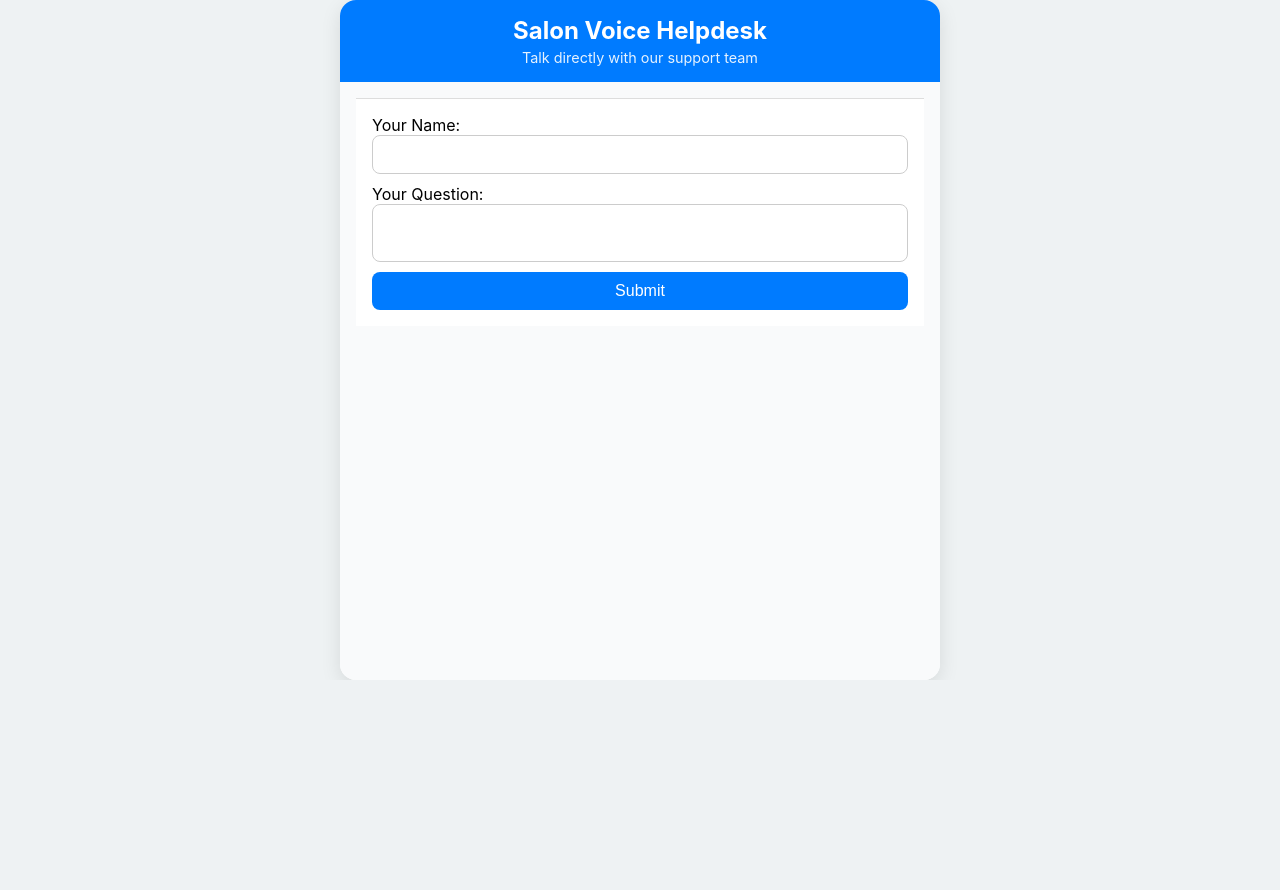
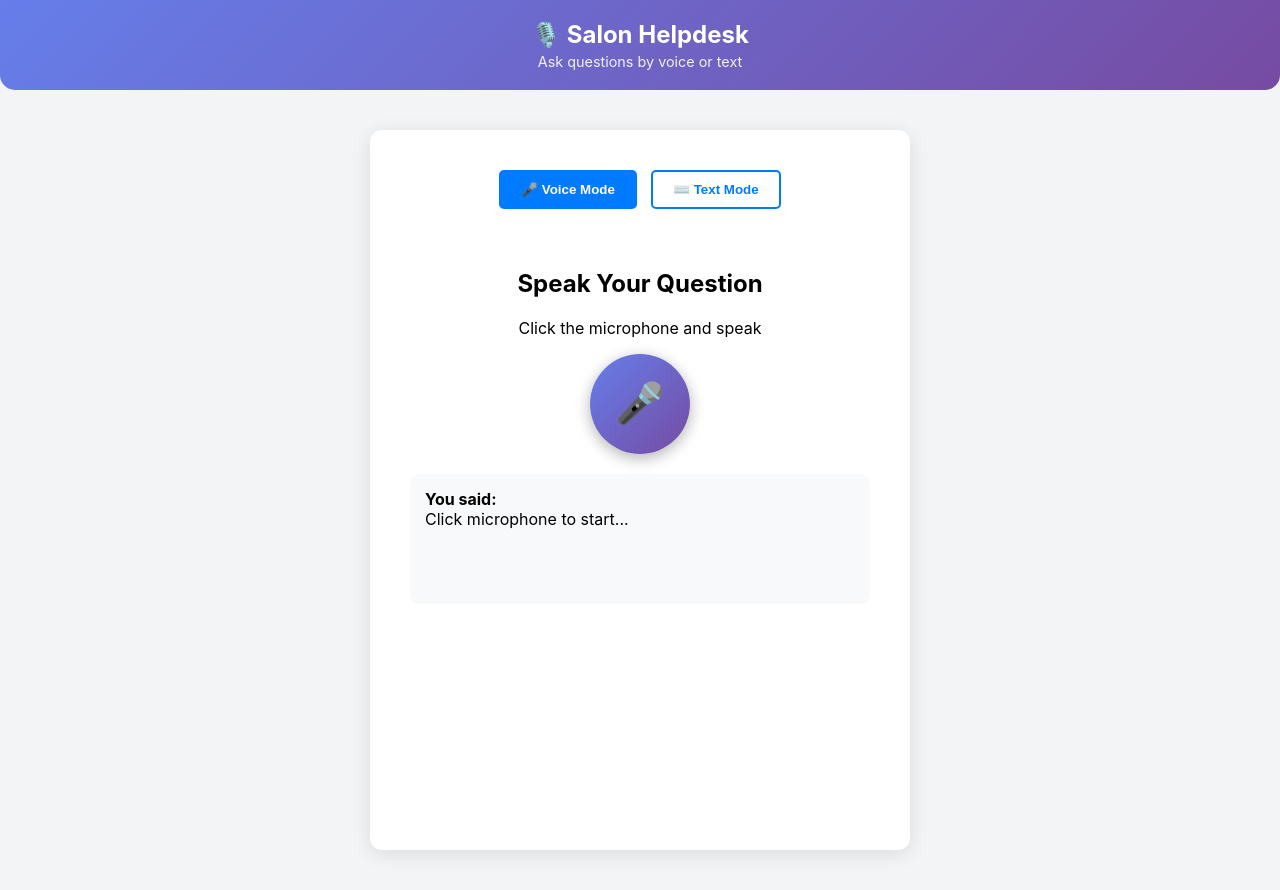
Before and after one commit to Ruddy7/FrontDesk-Assessment, a FastAPI app: page / in a window 1280 px wide. Before the commit the page ends 680 px from the top, so only its background shows below. Run offline with FastAPI, Linux system fonts and the light colour scheme; parts of the project's set-up code (start-up, migrations or seed data) failed here and were passed over; some libraries are stand-ins or nearby versions.

Commit message:
Frondesk Assessment

```diff
--- a/app/templates/caller.html
+++ b/app/templates/caller.html
@@ -3,179 +3,348 @@
 <head>
   <meta charset="UTF-8" />
   <meta name="viewport" content="width=device-width, initial-scale=1.0" />
-  <title>Salon Help Desk</title>
+  <title>Salon Voice Helpdesk</title>
   <link rel="stylesheet" href="/static/style.css" />
   <script src="https://cdn.jsdelivr.net/npm/livekit-client/dist/livekit-client.umd.js"></script>
+
+  <style>
+    body {
+      font-family: "Inter", sans-serif;
+      background: #f3f4f6;
+      margin: 0;
+      padding: 0;
+    }
+    header {
+      text-align: center;
+      padding: 20px;
+      background: linear-gradient(135deg, #667eea 0%, #764ba2 100%);
+      color: white;
+      border-radius: 0 0 15px 15px;
+    }
+    .chat-container {
+      max-width: 500px;
+      margin: 40px auto;
+      background: white;
+      border-radius: 12px;
+      box-shadow: 0 4px 20px rgba(0, 0, 0, 0.1);
+      padding: 20px;
+    }
+    .voice-mode {
+      text-align: center;
+      padding: 20px;
+    }
+    .mic-button {
+      width: 100px;
+      height: 100px;
+      border-radius: 50%;
+      background: linear-gradient(135deg, #667eea 0%, #764ba2 100%);
+      color: white;
+      border: none;
+      font-size: 40px;
+      cursor: pointer;
+      box-shadow: 0 4px 15px rgba(0, 0, 0, 0.3);
+      transition: transform 0.2s;
+    }
+    .mic-button:hover {
+      transform: scale(1.1);
+    }
+    .mic-button.listening {
+      animation: pulse 1s infinite;
+      background: linear-gradient(135deg, #f093fb 0%, #f5576c 100%);
+    }
+    @keyframes pulse {
+      0%, 100% { transform: scale(1); }
+      50% { transform: scale(1.1); }
+    }
+    .transcript-box {
+      background: #f8f9fa;
+      border-radius: 10px;
+      padding: 15px;
+      margin: 20px 0;
+      min-height: 100px;
+      text-align: left;
+    }
+    .mode-toggle {
+      margin: 20px 0;
+      text-align: center;
+    }
+    .toggle-btn {
+      padding: 10px 20px;
+      margin: 0 5px;
+      border: 2px solid #007bff;
+      background: white;
+      color: #007bff;
+      border-radius: 5px;
+      cursor: pointer;
+      font-weight: 600;
+    }
+    .toggle-btn.active {
+      background: #007bff;
+      color: white;
+    }
+    form {
+      display: flex;
+      flex-direction: column;
+    }
+    form input, form textarea {
+      margin-bottom: 10px;
+      padding: 10px;
+      border-radius: 5px;
+      border: 1px solid #ccc;
+    }
+    form button {
+      padding: 10px;
+      background: #667eea;
+      color: white;
+      border: none;
+      border-radius: 5px;
+      cursor: pointer;
+    }
+    #call-interface {
+      display: none;
+      text-align: center;
+    }
+  </style>
 </head>
+
 <body>
-  <div class="chat-container">
   <header>
-      <h1>Salon Voice Helpdesk</h1>
-      <p>Talk directly with our support team</p>
+    <h1>🎙️ Salon Helpdesk</h1>
+    <p>Ask questions by voice or text</p>
   </header>
 
-    <div id="chat-box">
-      {% if ticket_id %}
-      <div class="bot-message">
-        <p>{{ message }}</p>
+  <div class="chat-container">
+    <div class="mode-toggle">
+      <button id="voice-mode-btn" class="toggle-btn active" onclick="switchMode('voice')">🎤 Voice Mode</button>
+      <button id="text-mode-btn" class="toggle-btn" onclick="switchMode('text')">⌨️ Text Mode</button>
     </div>
-      <div class="bot-message">
-        <p>Click below to start your live voice call.</p>
+
+    <!-- Voice Interface -->
+    <div id="voice-interface" class="voice-mode">
+      <h2>Speak Your Question</h2>
+      <p>Click the microphone and speak</p>
+      <button id="mic-btn" class="mic-button" onclick="toggleListening()">🎤</button>
+
+      <div class="transcript-box">
+        <strong>You said:</strong>
+        <div id="transcript">Click microphone to start...</div>
       </div>
-      <button id="call-btn" class="join-btn" data-ticket="{{ ticket_id }}">
-        🎤 Start Voice Call
-      </button>
-      <p id="call-status" style="margin-top: 10px; text-align:center;"></p>
-      {% else %}
-      <form action="/call" method="post">
+
+      <div id="response-box" class="transcript-box" style="display:none;">
+        <strong>Response:</strong>
+        <div id="response-text"></div>
+      </div>
+
+      <div id="escalation-section" style="display:none;">
+        <p>No answer found. Connecting you to supervisor...</p>
+        <label for="caller-name">Your Name:</label>
+        <input type="text" id="caller-name" placeholder="Enter your name" />
+        <button onclick="connectToSupervisor()">📞 Connect via Voice</button>
+      </div>
+    </div>
+
+    <!-- Text Interface -->
+    <div id="text-interface" style="display:none;">
+      <form id="text-form" action="/call" method="post">
         <label for="caller">Your Name:</label>
         <input type="text" id="caller" name="caller" required />
         <label for="question">Your Question:</label>
         <textarea id="question" name="question" required></textarea>
         <button type="submit">Submit</button>
       </form>
-      {% endif %}
+    </div>
+
+    <!-- Call Interface -->
+    <div id="call-interface">
+      <h3>Connecting you to a supervisor via voice...</h3>
+      <button id="call-btn" class="join-btn">🎤 Start Voice Call with Supervisor</button>
+      <p id="call-status" style="margin-top: 10px; text-align:center;"></p>
     </div>
   </div>
 
   <script>
+    // ====== Browser Speech Recognition ======
+    const SpeechRecognition = window.SpeechRecognition || window.webkitSpeechRecognition;
+    const recognition = SpeechRecognition ? new SpeechRecognition() : null;
+
+    let isListening = false;
+    let currentQuestion = "";
+    let currentTicketId = null;
+
+    if (recognition) {
+      recognition.continuous = false;
+      recognition.lang = "en-US";
+      recognition.interimResults = false;
+
+      recognition.onresult = (event) => {
+        const transcript = event.results[0][0].transcript;
+        currentQuestion = transcript;
+        document.getElementById("transcript").innerHTML = transcript;
+        askQuestion(transcript);
+      };
+
+      recognition.onerror = (event) => {
+        document.getElementById("transcript").innerHTML = `Error: ${event.error}`;
+        stopListening();
+      };
+
+      recognition.onend = () => {
+        stopListening();
+      };
+    }
+
+    function switchMode(mode) {
+      if (mode === "voice") {
+        document.getElementById("voice-interface").style.display = "block";
+        document.getElementById("text-interface").style.display = "none";
+        document.getElementById("voice-mode-btn").classList.add("active");
+        document.getElementById("text-mode-btn").classList.remove("active");
+      } else {
+        document.getElementById("voice-interface").style.display = "none";
+        document.getElementById("text-interface").style.display = "block";
+        document.getElementById("voice-mode-btn").classList.remove("active");
+        document.getElementById("text-mode-btn").classList.add("active");
+      }
+    }
+
+    function toggleListening() {
+      if (!recognition) {
+        alert("Speech recognition not supported in this browser.");
+        return;
+      }
+
+      if (isListening) {
+        recognition.stop();
+      } else {
+        recognition.start();
+        isListening = true;
+        document.getElementById("mic-btn").classList.add("listening");
+        document.getElementById("transcript").innerHTML = "Listening...";
+      }
+    }
+
+    function stopListening() {
+      isListening = false;
+      document.getElementById("mic-btn").classList.remove("listening");
+    }
+
+    async function askQuestion(question) {
+      try {
+        const resp = await fetch("/ask_voice", {
+          method: "POST",
+          headers: { "Content-Type": "application/json" },
+          body: JSON.stringify({ question }),
+        });
+
+        const data = await resp.json();
+
+        if (data.answer) {
+          showResponse(data.answer);
+          speakText(data.answer);
+        } else if (data.ticket_id) {
+          currentTicketId = data.ticket_id;
+          document.getElementById("escalation-section").style.display = "block";
+          speakText("I don't have that information. Let me connect you with a supervisor who can help.");
+        }
+      } catch (error) {
+        showResponse("Sorry, there was an error. Please try again.");
+      }
+    }
+
+    function showResponse(text) {
+      document.getElementById("response-box").style.display = "block";
+      document.getElementById("response-text").innerText = text;
+    }
+
+    function speakText(text) {
+      const utterance = new SpeechSynthesisUtterance(text);
+      utterance.rate = 1.0;
+      utterance.pitch = 1.0;
+      utterance.volume = 1.0;
+      const voices = speechSynthesis.getVoices();
+      const preferredVoice = voices.find(v => v.name.includes("Female") || v.name.includes("Samantha"));
+      if (preferredVoice) utterance.voice = preferredVoice;
+      speechSynthesis.speak(utterance);
+    }
+
+    async function connectToSupervisor() {
+      const name = document.getElementById("caller-name").value.trim();
+      if (!name) {
+        alert("Please enter your name");
+        return;
+      }
+
+      if (!currentTicketId) {
+        alert("No ticket created yet");
+        return;
+      }
+
+      document.getElementById("voice-interface").style.display = "none";
+      document.getElementById("call-interface").style.display = "block";
+
+      setupVoiceCall(currentTicketId);
+    }
+
+    // ====== LiveKit Voice Call ======
     const { Room, RoomEvent, createLocalAudioTrack } = window.LivekitClient;
-    let roomClient;
-    let localAudioTrack;
-    let muted = false;
+    let roomClient, localAudioTrack, muted = false;
 
-    async function joinCall(ticketId, role = "caller") {
+    async function setupVoiceCall(ticketId) {
       const statusEl = document.getElementById("call-status");
       const btn = document.getElementById("call-btn");
 
-      console.log("joinCall started for ticket:", ticketId);
-
+      btn.onclick = async () => {
         btn.disabled = true;
-      statusEl.innerText = "Requesting connection...";
-      statusEl.style.color = "#666";
+        statusEl.innerText = "Connecting...";
 
         try {
-        // Fetch join token
-        console.log("Fetching token from:", `/join_token/${ticketId}?role=${role}`);
-        const resp = await fetch(`/join_token/${ticketId}?role=${role}`);
-        console.log("Token response status:", resp.status);
+          const resp = await fetch(`/join_token/${ticketId}?role=caller`);
+          const data = await resp.json();
 
-        if (!resp.ok) {
-          const errorText = await resp.text();
-          console.error("Token fetch failed:", errorText);
-          statusEl.innerText = "❌ Connection failed: " + errorText;
-          statusEl.style.color = "red";
-          btn.disabled = false;
-          return;
-        }
-
-        const data = await resp.json();
-        console.log("Join data received:", data);
-        console.log("Room:", data.room);
-        console.log("URL:", data.url);
-        console.log("Token length:", data.token.length);
-
-        statusEl.innerText = "Creating room...";
-
-        // Create room instance
           roomClient = new Room();
 
-        // Set up event handlers
-        roomClient.on(RoomEvent.Disconnected, () => {
-          console.log("Room disconnected");
-          statusEl.innerText = "Call ended.";
-          statusEl.style.color = "#666";
-          btn.disabled = false;
-          btn.innerText = "🎤 Reconnect Call";
-        });
-
           roomClient.on(RoomEvent.Connected, () => {
-          console.log("Room connected successfully");
             statusEl.innerText = "✅ Connected - Waiting for supervisor...";
             statusEl.style.color = "green";
           });
 
           roomClient.on(RoomEvent.ParticipantConnected, (participant) => {
-          console.log("Participant joined:", participant.identity);
-          if (participant.identity.startsWith('supervisor-')) {
+            if (participant.identity.startsWith("supervisor-")) {
               statusEl.innerText = "✅ Supervisor joined - You can speak now!";
-            statusEl.style.color = "green";
             }
           });
 
-        // Subscribe to remote audio
-        roomClient.on(RoomEvent.TrackSubscribed, (track, publication, participant) => {
-          console.log("Remote track subscribed:", participant.identity);
-          if (track.kind === 'audio') {
+          roomClient.on(RoomEvent.TrackSubscribed, (track) => {
+            if (track.kind === "audio") {
               const el = track.attach();
               el.autoplay = true;
               document.body.appendChild(el);
-            statusEl.innerText = "✅ Connected - Talking to Support!";
-            statusEl.style.color = "green";
             }
           });
 
-        // Connect to room
-        console.log("Connecting to room...");
-        statusEl.innerText = "Connecting to room...";
           await roomClient.connect(data.url, data.token);
-        console.log("Connected! Publishing audio...");
+          localAudioTrack = await createLocalAudioTrack();
+          await roomClient.localParticipant.publishTrack(localAudioTrack);
 
-        // Request mic permission and create audio track
-        statusEl.innerText = "Requesting microphone...";
-        console.log("Creating local audio track...");
-
-        // Create local audio track using LiveKit's function
-        localAudioTrack = await createLocalAudioTrack();
-        console.log("Local audio track created:", localAudioTrack);
-
-        // Publish the track
-        statusEl.innerText = "Publishing audio...";
-        await roomClient.localParticipant.publishTrack(localAudioTrack);
-        console.log("Audio track published");
-
-        // Debug: Monitor audio levels
-        setInterval(() => {
-          if (localAudioTrack) {
-            console.log("🎤 Mic active:", !localAudioTrack.isMuted);
-          }
-        }, 3000);
-
-        statusEl.innerText = "✅ Connected - Waiting for supervisor...";
-        statusEl.style.color = "green";
+          statusEl.innerText = "🎤 Microphone active";
           btn.innerText = "🔇 Mute";
           btn.disabled = false;
-
-        btn.onclick = () => toggleMute(btn);
-
+          btn.onclick = () => {
+            muted = !muted;
+            localAudioTrack.muted = muted;
+            btn.innerText = muted ? "🔈 Unmute" : "🔇 Mute";
+          };
         } catch (error) {
-        console.error("Error joining call:", error);
           statusEl.innerText = "❌ Error: " + error.message;
           statusEl.style.color = "red";
           btn.disabled = false;
         }
+      };
     }
 
-    function toggleMute(btn) {
-      if (!localAudioTrack) return;
-
-      muted = !muted;
-      localAudioTrack.muted = muted;
-      btn.innerText = muted ? "🔈 Unmute" : "🔇 Mute";
-      console.log("Mute toggled:", muted);
-    }
-
-    document.addEventListener("DOMContentLoaded", () => {
-      console.log("Page loaded, checking for call button");
-      const btn = document.getElementById("call-btn");
-      if (btn) {
-        console.log("Call button found, ticket ID:", btn.dataset.ticket);
-        btn.addEventListener("click", () => {
-          console.log("Call button clicked");
-          joinCall(btn.dataset.ticket);
-        });
-      }
-    });
+    speechSynthesis.onvoiceschanged = () => {
+      console.log("Voices loaded:", speechSynthesis.getVoices().length);
+    };
   </script>
 </body>
 </html>
```
Lines whose indentation alone changed are shown as unchanged.
